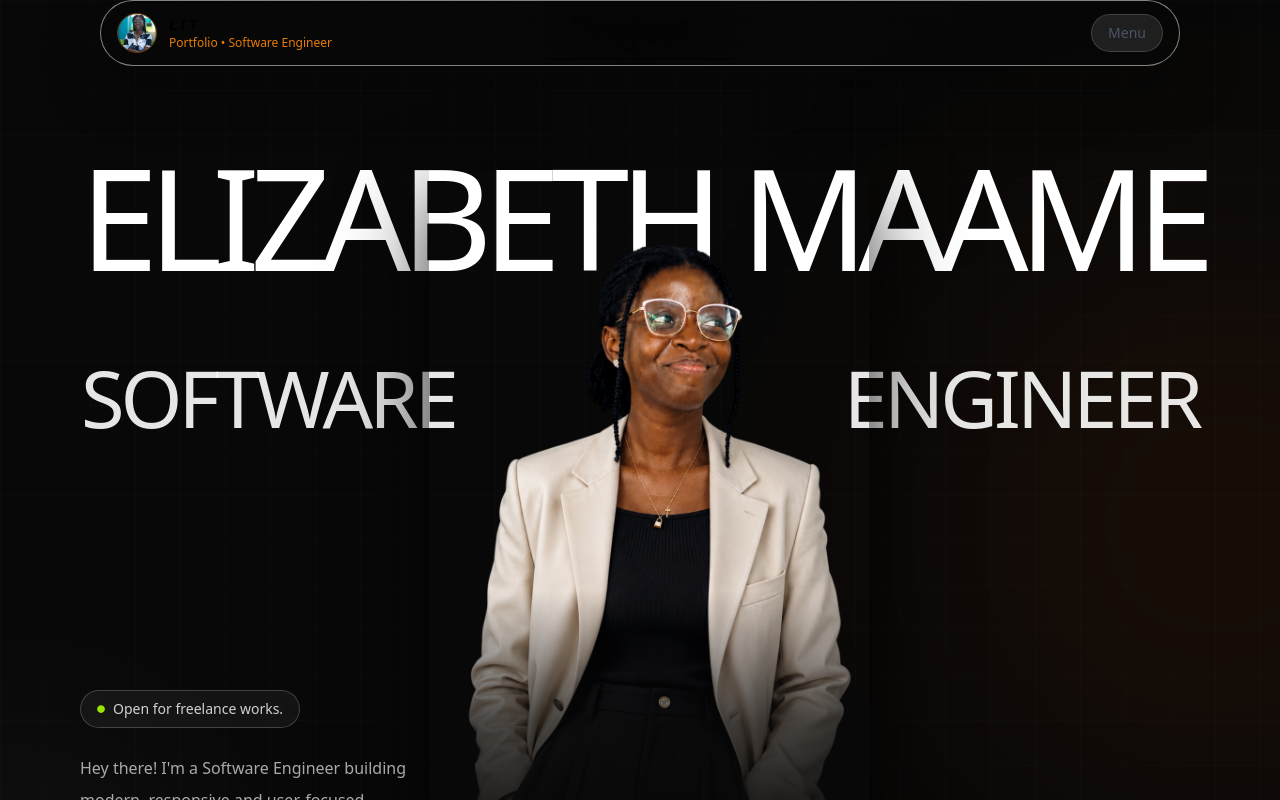
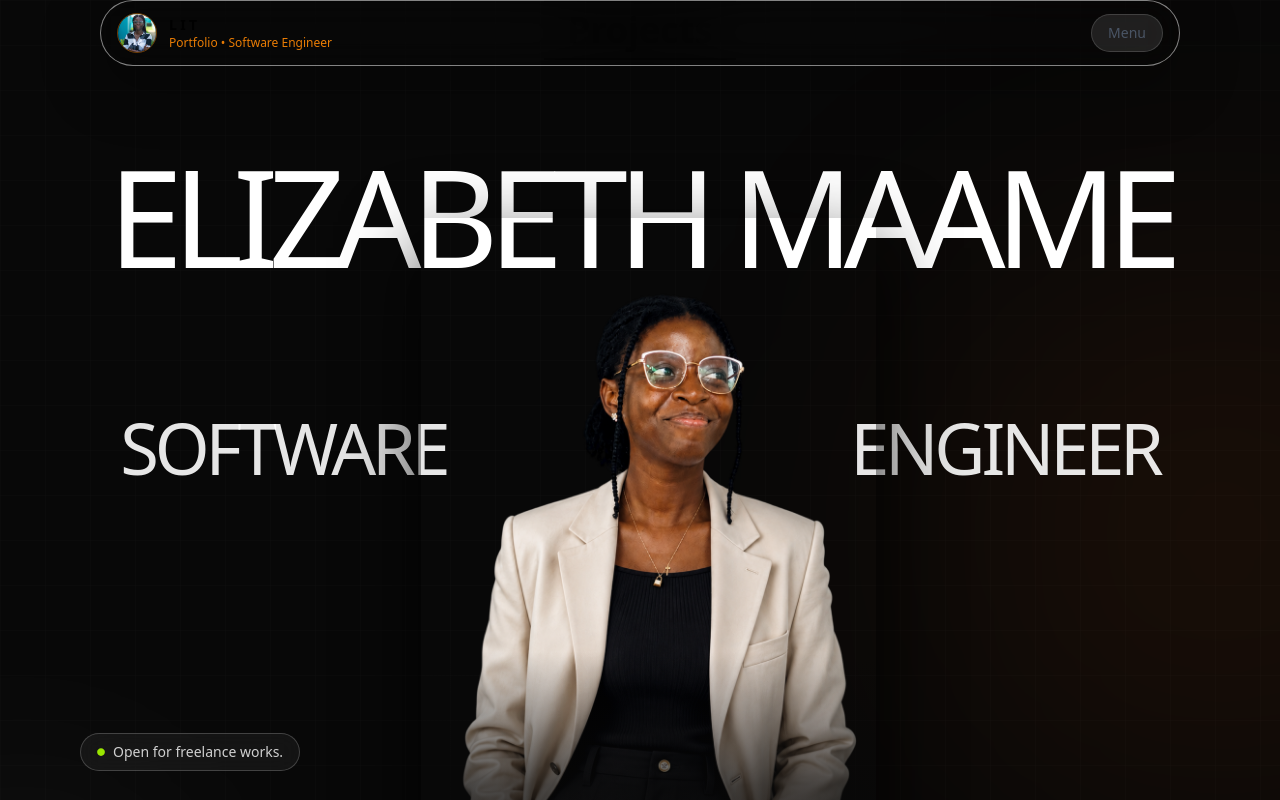
Before and after one commit to bethheal/elizabethPortfolio, a React (Vite) app: page / in a window 1280 px wide. Shown: the top 800 px of the page. Built offline with nearby package versions, Linux system fonts and the light colour scheme.

Commit message:
updated portfolio 1.1

```diff
--- a/src/pages/Home.jsx
+++ b/src/pages/Home.jsx
@@ -48,63 +48,83 @@ const Home = () => {
             NAME
         ========================== */}
 
-        <div className="relative pt-12 sm:pt-16 md:pt-20 lg:pt-16">
+{/* =========================
+    NAME
+========================== */}
+<div className="relative pt-10 sm:pt-14 md:pt-16 lg:pt-16">
   <h1
     className="
-              whitespace-nowrap
+      w-full
       text-center
-              text-[16vw]
+      text-[15vw]
       font-medium
       uppercase
-              leading-[0.75]
-              tracking-[-0.07em]
+      leading-[0.78]
+      tracking-[-0.075em]
       text-white
-              sm:text-[15vw]
-              md:text-[13vw]
-              lg:text-[11.5vw]
-              xl:text-[11vw]
+
+      sm:text-[14vw]
+      md:text-[12.5vw]
+      lg:text-[11vw]
+      xl:text-[10.5vw]
+      2xl:text-[10vw]
     "
   >
     ELIZABETH MAAME
   </h1>
 
   {/* =================================================
-              SOFTWARE + BIG PROFILE IMAGE + ENGINEER
+      SOFTWARE + PROFILE IMAGE + ENGINEER
   ================================================= */}
-
   <div
     className="
       relative
-              mt-8
+      mt-10
       flex
-              min-h-[520px]
+      min-h-[390px]
+      w-full
       items-start
       justify-center
-              md:mt-10
-              md:min-h-[600px]
-              lg:min-h-[680px]
+
+      sm:mt-12
+      sm:min-h-[470px]
+
+      md:mt-14
+      md:min-h-[560px]
+
+      lg:mt-16
+      lg:min-h-[650px]
+
+      xl:min-h-[700px]
     "
   >
     {/* =========================
         SOFTWARE
     ========================== */}
-
     <span
       className="
         relative
         z-10
-                mt-8
+        mt-10
+        shrink-0
         whitespace-nowrap
-                text-[8vw]
+        text-[7vw]
         font-light
         uppercase
         leading-none
-                tracking-[-0.05em]
+        tracking-[-0.06em]
         text-white/90
-                sm:text-5xl
-                md:text-6xl
-                lg:mt-12
-                lg:text-[6.2vw]
+
+        sm:mt-12
+        sm:text-[6.5vw]
+
+        md:mt-16
+        md:text-[6vw]
+
+        lg:mt-20
+        lg:text-[5.8vw]
+
+        xl:text-[5.5vw]
       "
     >
       Software
@@ -113,32 +133,36 @@ const Home = () => {
     {/* =========================
         BIG PROFILE IMAGE
     ========================== */}
-
     <div
       className="
         relative
         z-30
-                mx-[-2vw]
-                mt-[-100px]
-                h-[430px]
-                w-[290px]
+        mx-[-1.5vw]
+        mt-[-55px]
+        h-[390px]
+        w-[250px]
         shrink-0
         overflow-hidden
+        rounded-[2px]
         shadow-[0_30px_80px_rgba(0,0,0,0.8)]
 
-                sm:mx-[-2.5vw]
-                sm:mt-[-105px]
-                sm:h-[500px]
-                sm:w-[330px]
+        sm:mx-[-2vw]
+        sm:mt-[-75px]
+        sm:h-[480px]
+        sm:w-[310px]
 
-                md:mt-[-130px]
-                md:h-[580px]
-                md:w-[380px]
+        md:mx-[-2vw]
+        md:mt-[-95px]
+        md:h-[560px]
+        md:w-[360px]
 
         lg:mx-[-2vw]
-                lg:mt-[-140px]
-                lg:h-[680px]
-                lg:w-[440px]
+        lg:mt-[-115px]
+        lg:h-[650px]
+        lg:w-[420px]
+
+        xl:h-[700px]
+        xl:w-[455px]
       "
     >
       <img
@@ -171,23 +195,30 @@ const Home = () => {
     {/* =========================
         ENGINEER
     ========================== */}
-
     <span
       className="
         relative
         z-10
-                mt-8
+        mt-10
+        shrink-0
         whitespace-nowrap
-                text-[8vw]
+        text-[7vw]
         font-light
         uppercase
         leading-none
-                tracking-[-0.05em]
+        tracking-[-0.06em]
         text-white/90
-                sm:text-5xl
-                md:text-6xl
-                lg:mt-12
-                lg:text-[6.2vw]
+
+        sm:mt-12
+        sm:text-[6.5vw]
+
+        md:mt-16
+        md:text-[6vw]
+
+        lg:mt-20
+        lg:text-[5.8vw]
+
+        xl:text-[5.5vw]
       "
     >
       Engineer
```
Lines whose indentation alone changed are shown as unchanged.
